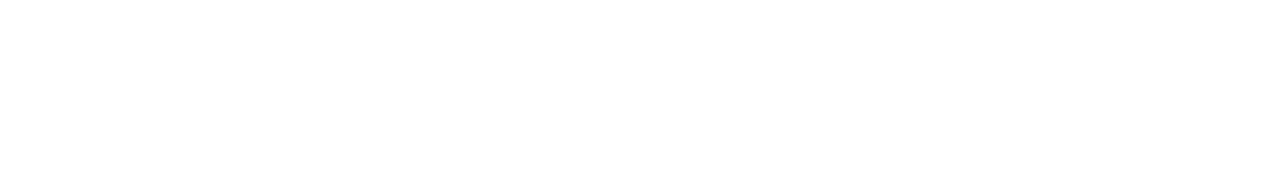
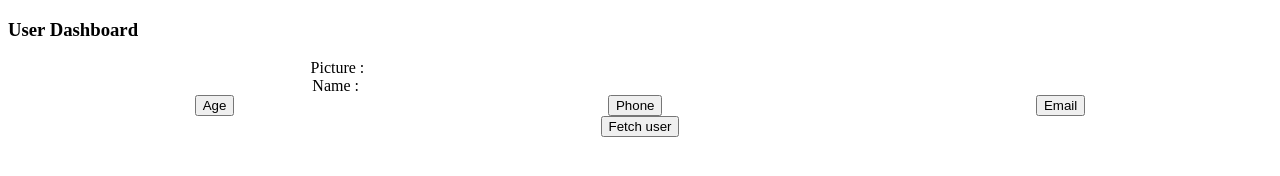
Before and after one commit to acciojob/random-user-js-dhruv27082001, a website: page main.html in a window 1280 px wide. Drawn offline with Linux system fonts and the light colour scheme.

Commit message:
Update main.html

```diff
--- a/main.html
+++ b/main.html
@@ -8,6 +8,49 @@
 
 <body>
 	<!-- the entire body must be written by student -->
+	<h3>User Dashboard</h3>
+	<div class="container">
+
+		<div style="display:flex; justify-content: space-around;">
+			<span>Picture :</span>
+			<img id="img">
+		</div>
+
+		<div style="display:flex; justify-content: space-around;">
+			<span>Name :</span>
+			<span id="name"></span>
+		</div>
+
+		<div  id="age" style="display:none; justify-content: space-around;">
+			<span>Age :</span>
+		</div>
+
+		<div id="phone" style="display:none; justify-content: space-around;">
+			<span>phone :</span>
+			<span ></span>
+		</div>
+
+		<div id="email" style="display:none; justify-content: space-around;">
+			<span>Email :</span>
+			<!-- <div>
+				Inline Style -> display: flex
+				External Style -> display : block
+				Parent (Inheritence) -> display: inline-block
+				// Cascading                               60        100  40 20 10
+				// CSS specificity  -> CSS selectors -> tagname , id , class , text , data-id
+			</div> -->
+		</div>
+
+		<div  style="display:flex; justify-content: space-around;">
+			<button data-id = 'age'>Age</button>
+			<button data-id = 'phone'>Phone</button>
+			<button data-id = 'email'>Email</button>
+		</div>
+
+		<div style="display:flex; justify-content: space-around;">
+			<button id="getUser">Fetch user</button>
+		</div>
+	</div>
     <script type="text/javascript" src="./script.js">
 </script>
 
```
